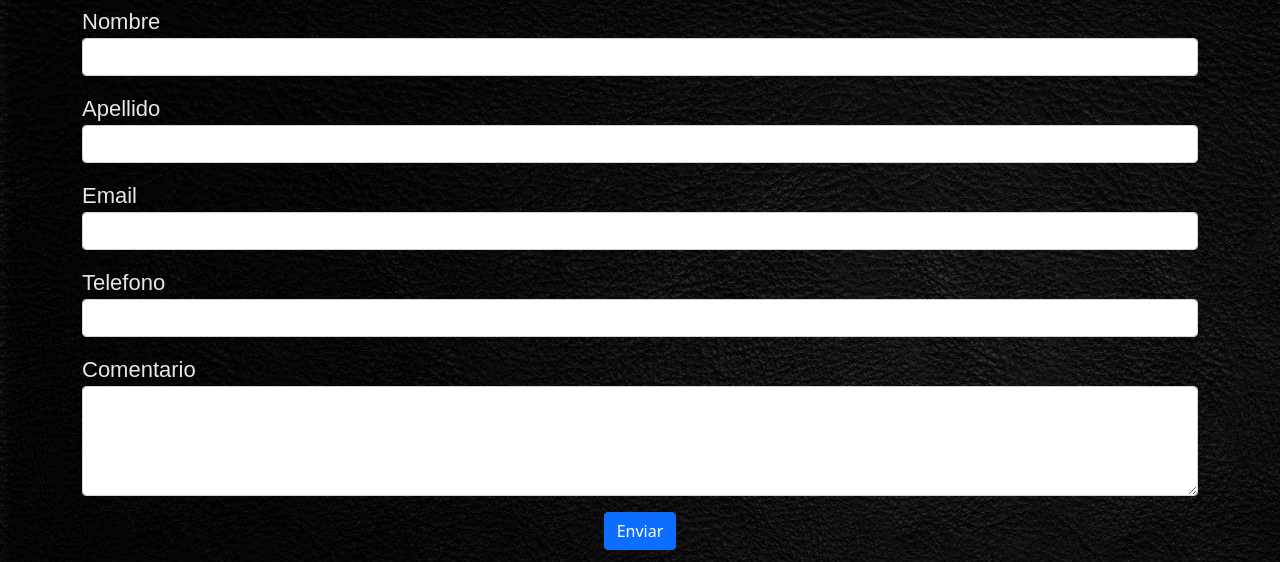
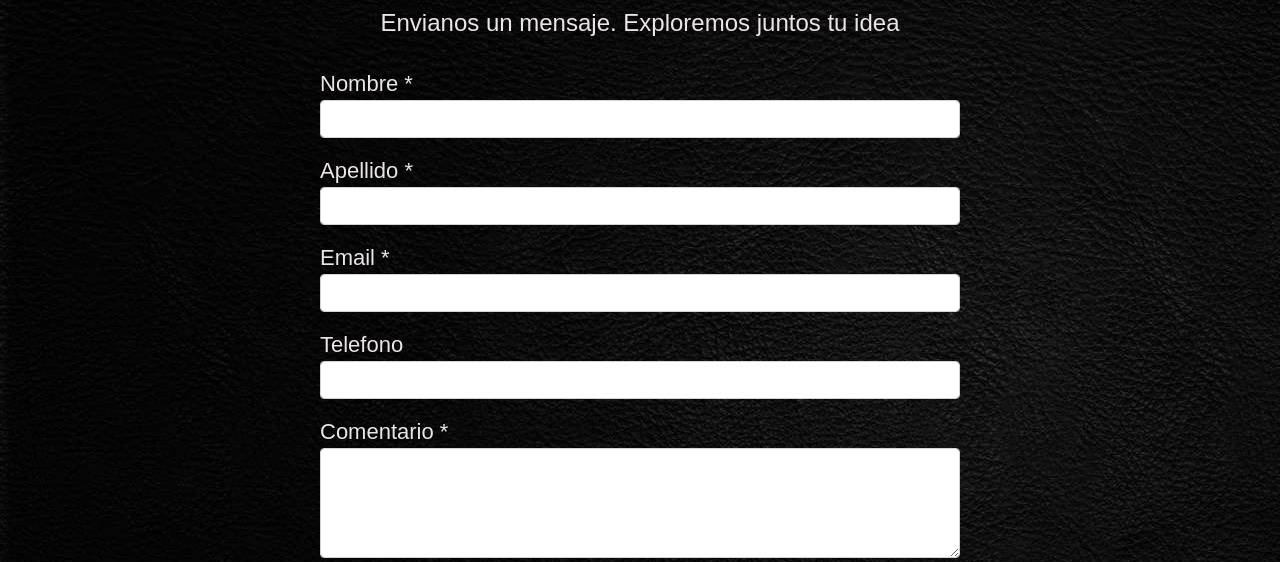
Before and after one commit to MiguelitoGuti/ProyectoFinal, a plain HTML site: page paginas/contacto.html in a window 1280 px wide. Shown: the part 223-785 px from the top of the page. Drawn offline with nearby package versions, Linux system fonts and the light colour scheme; a web font is replaced by a local one.

Commit message:
Contacto

```diff
--- a/paginas/contacto.html
+++ b/paginas/contacto.html
@@ -55,28 +55,29 @@
                 <div class= "row">
                     <div class="col-sm-12">
                         <h1 class="tituloPrincipal">CONTACTO</h1>
+                        <p class="parrafos">Envianos un mensaje. Exploremos juntos tu idea</p>
                     </div>
                 </div>
             </div>
         </section>
 
         <main>
-            <div class="container">
+            <div class="container alineacionContacto">
                 <div class= "row">
                     <div class="col-sm-12">
                         <form class="row g-3">
                             <div>
-                                <label for="validationServer01" class="formatoLabel">Nombre</label>
+                                <label for="validationServer01" class="formatoLabel">Nombre *</label>
                                 <input type="text" class="form-control" id="validationServer01" required>
                             </div>
 
                             <div>
-                                <label for="validationServer02" class="formatoLabel">Apellido</label>
+                                <label for="validationServer02" class="formatoLabel">Apellido *</label>
                                 <input type="text" class="form-control" id="validationServer02" required>
                             </div>
 
                             <div>
-                                <label for="validationServerUsername" class="formatoLabel">Email</label>
+                                <label for="validationServerUsername" class="formatoLabel">Email *</label>
                                 <input type="email" class="form-control" id="validationServerUsername" required>
                             </div>
 
@@ -86,12 +87,12 @@
                             </div>
 
                             <div>
-                                <label for="validationServer04" class="formatoLabel">Comentario</label>
+                                <label for="validationServer04" class="formatoLabel">Comentario *</label>
                                 <textarea class="form-control" id="validationServer04" required rows="4"></textarea>
                             </div>
 
                             <div class="alineacionCentro espacioInferior">
-                                <button class="btn btn-primary" type="submit">Enviar</button>
+                                <button class="botonesLinks" type="submit">Enviar</button>
                             </div>
                         </form>
                     </div>
--- a/style/style.css
+++ b/style/style.css
@@ -529,6 +529,11 @@ footer div p{
         padding-right: 30px;
     }
 
+    .alineacionContacto{
+        padding-left: 250px;
+        padding-right: 250px;
+    }
+
     .imagenEquipo{
         width: 440px;
         height: 185px;
```
